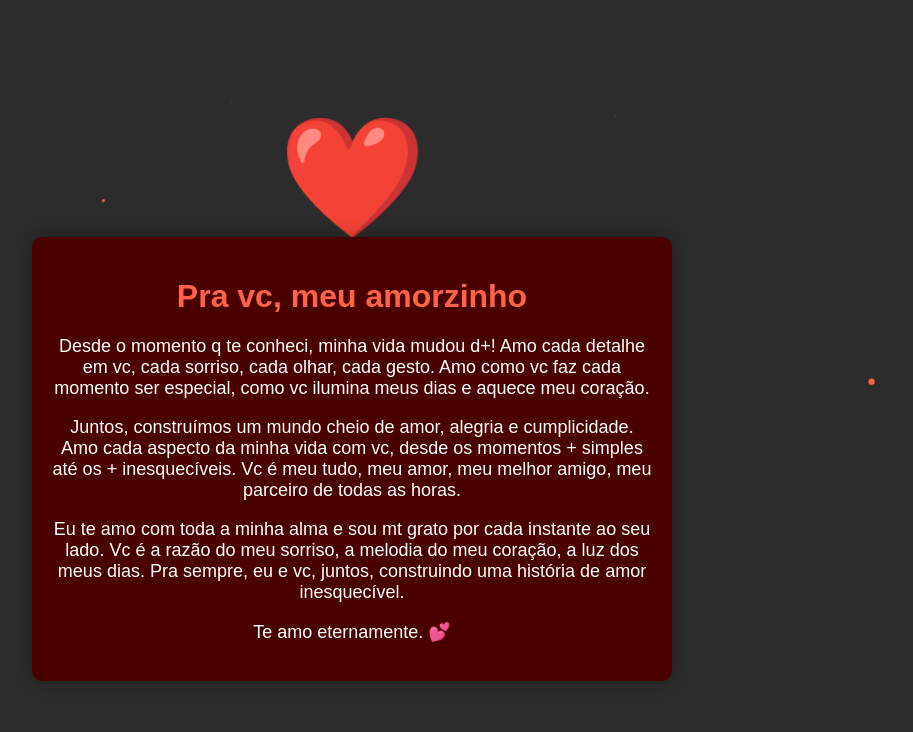
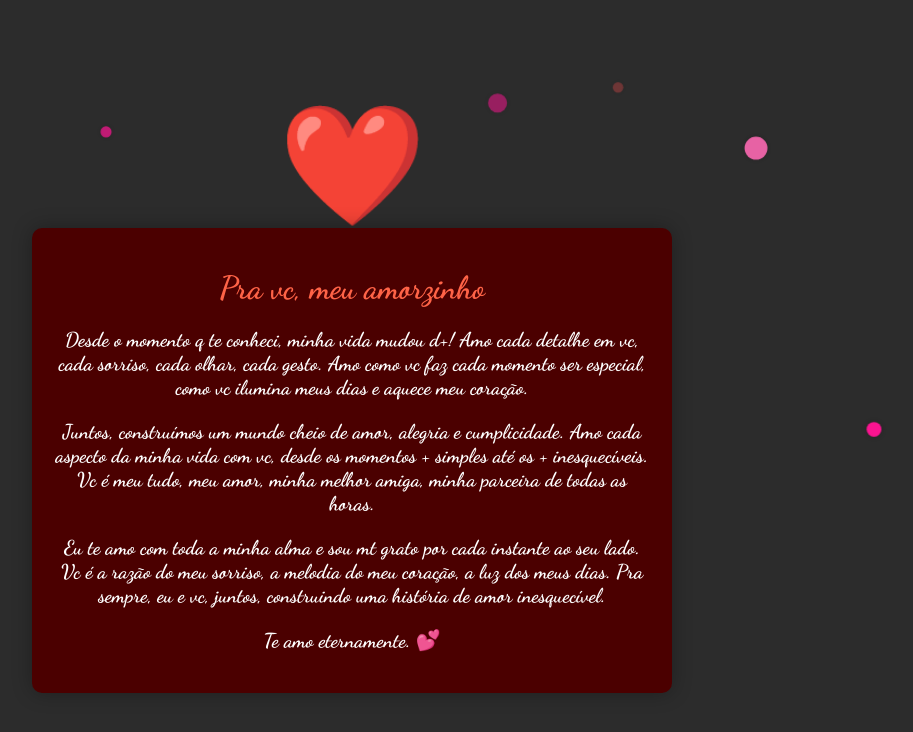
Before and after one commit to Matheusyrion/kate-3, a plain HTML site: page index.html in a window 1280 px wide. Shown: the whole page, without its empty margins (288-1201 px from the left). Drawn offline with Linux system fonts and the light colour scheme.

Commit message:
Update index.html

```diff
--- a/index.html
+++ b/index.html
@@ -4,9 +4,10 @@
     <meta charset="UTF-8">
     <meta name="viewport" content="width=device-width, initial-scale=1.0">
     <title>Mensagem Romântica</title>
+    <link href="https://fonts.googleapis.com/css2?family=Dancing+Script:wght@700&display=swap" rel="stylesheet">
     <style>
         body {
-            font-family: 'Arial', sans-serif;
+            font-family: 'Dancing Script', cursive;
             background-color: #2c2c2c;
             display: flex;
             flex-direction: column;
@@ -15,9 +16,10 @@
             height: 100vh;
             margin: 0;
             overflow: hidden;
+            color: #fff;
         }
         .heart {
-            color: #8b0000;
+            color: #ff4c4c;
             font-size: 100px;
             animation: pulse 1.5s infinite;
         }
@@ -39,7 +41,7 @@
             z-index: 10;
         }
         .message p {
-            font-size: 18px;
+            font-size: 20px;
             color: #ffffff;
         }
         .message h1 {
@@ -57,26 +59,58 @@
         .floating-hearts span {
             position: absolute;
             bottom: -50px;
-            width: 15px;
-            height: 15px;
-            background-color: #ff6347;
-            opacity: 0.7;
+            background-color: #ff4c4c;
+            opacity: 0.8;
             border-radius: 50%;
             animation: float 5s infinite;
             box-shadow: 0 0 10px rgba(0, 0, 0, 0.2);
         }
+        .floating-hearts span:nth-child(even) {
+            background-color: #ff69b4;
+        }
+        .floating-hearts span:nth-child(odd) {
+            background-color: #ff4c4c;
+        }
+        .floating-hearts span:nth-child(3n) {
+            background-color: #ff1493;
+        }
         @keyframes float {
             0% {
                 transform: translateY(0) scale(1);
-                opacity: 0.7;
+                opacity: 0.8;
             }
             50% {
                 opacity: 1;
             }
             100% {
-                transform: translateY(-100vh) scale(0);
+                transform: translateY(-100vh) scale(0.5);
                 opacity: 0;
             }
+        }
+        .floating-hearts span {
+            width: 20px;
+            height: 20px;
+            animation-duration: 5s;
+        }
+        .floating-hearts span:nth-child(2) {
+            width: 25px;
+            height: 25px;
+            animation-duration: 4s;
+        }
+        .floating-hearts span:nth-child(4) {
+            width: 30px;
+            height: 30px;
+            animation-duration: 6s;
+        }
+        .floating-hearts span:nth-child(6) {
+            width: 35px;
+            height: 35px;
+            animation-duration: 7s;
+        }
+        .floating-hearts span:nth-child(8) {
+            width: 40px;
+            height: 40px;
+            animation-duration: 4.5s;
         }
     </style>
 </head>
@@ -88,7 +122,7 @@
             Desde o momento q te conheci, minha vida mudou d+! Amo cada detalhe em vc, cada sorriso, cada olhar, cada gesto. Amo como vc faz cada momento ser especial, como vc ilumina meus dias e aquece meu coração.
         </p>
         <p>
-            Juntos, construímos um mundo cheio de amor, alegria e cumplicidade. Amo cada aspecto da minha vida com vc, desde os momentos + simples até os + inesquecíveis. Vc é meu tudo, meu amor, meu melhor amigo, meu parceiro de todas as horas.
+            Juntos, construímos um mundo cheio de amor, alegria e cumplicidade. Amo cada aspecto da minha vida com vc, desde os momentos + simples até os + inesquecíveis. Vc é meu tudo, meu amor, minha melhor amiga, minha parceira de todas as horas.
         </p>
         <p>
             Eu te amo com toda a minha alma e sou mt grato por cada instante ao seu lado. Vc é a razão do meu sorriso, a melodia do meu coração, a luz dos meus dias. Pra sempre, eu e vc, juntos, construindo uma história de amor inesquecível.
@@ -98,15 +132,15 @@
         </p>
     </div>
     <div class="floating-hearts">
-        <span style="left: 10%; animation-delay: 0s; animation-duration: 5s;"></span>
-        <span style="left: 20%; animation-delay: 1s; animation-duration: 4s;"></span>
-        <span style="left: 30%; animation-delay: 2s; animation-duration: 6s;"></span>
-        <span style="left: 40%; animation-delay: 3s; animation-duration: 3s;"></span>
-        <span style="left: 50%; animation-delay: 4s; animation-duration: 5s;"></span>
-        <span style="left: 60%; animation-delay: 0.5s; animation-duration: 4.5s;"></span>
-        <span style="left: 70%; animation-delay: 1.5s; animation-duration: 5.5s;"></span>
-        <span style="left: 80%; animation-delay: 2.5s; animation-duration: 3.5s;"></span>
-        <span style="left: 90%; animation-delay: 3.5s; animation-duration: 4.5s;"></span>
+        <span style="left: 10%; animation-delay: 0s;"></span>
+        <span style="left: 20%; animation-delay: 1s;"></span>
+        <span style="left: 30%; animation-delay: 2s;"></span>
+        <span style="left: 40%; animation-delay: 3s;"></span>
+        <span style="left: 50%; animation-delay: 4s;"></span>
+        <span style="left: 60%; animation-delay: 0.5s;"></span>
+        <span style="left: 70%; animation-delay: 1.5s;"></span>
+        <span style="left: 80%; animation-delay: 2.5s;"></span>
+        <span style="left: 90%; animation-delay: 3.5s;"></span>
     </div>
 </body>
 </html>
```
